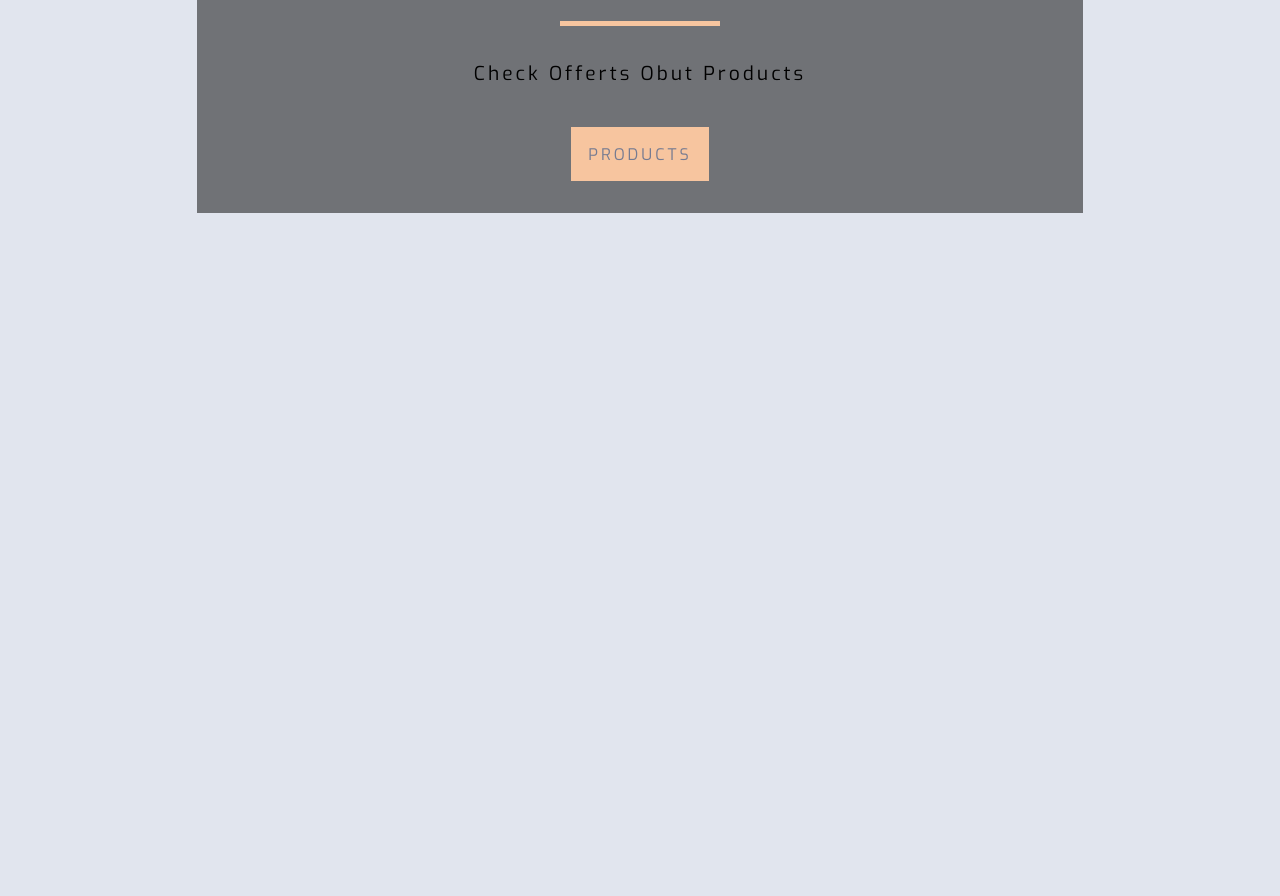
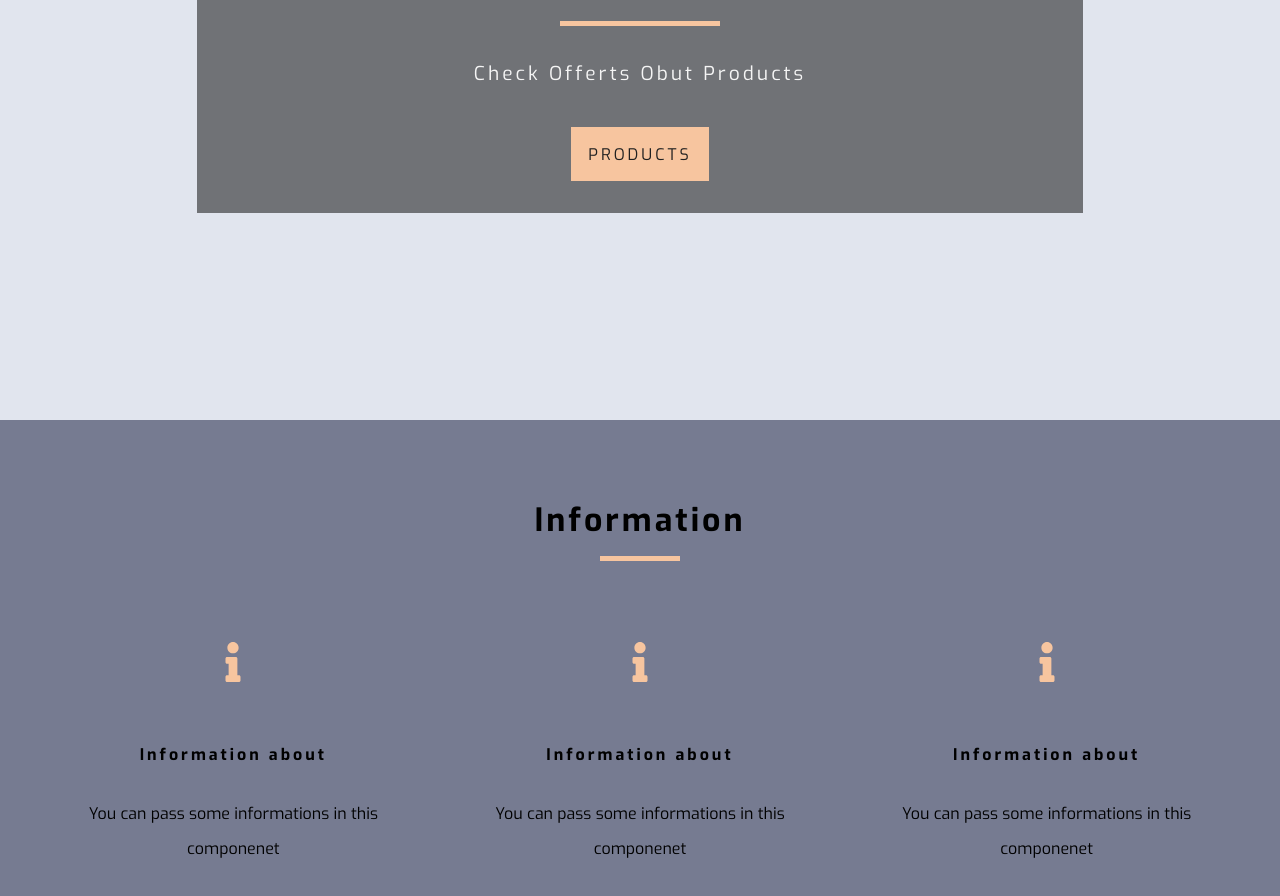
Before and after one commit to pwgcz/universal-shop, a React (Create React App) app in the folder front_end/: page / in a window 1280 px wide. Shown: the part 380-1276 px from the top of the page. Before the commit the page ends 800 px from the top, so only its background shows below. Built offline with nearby package versions, Linux system fonts and the light colour scheme.

Commit message:
add components

```diff
--- a/front_end/src/App.css
+++ b/front_end/src/App.css
@@ -8,6 +8,8 @@
   --mainGreyColor: #767B91;
   --mainLightColor: #E1E5EE;
   --brightOrangeColor: #F7C59F;
+  --mainBlack: #202020;
+  --mainWhite: #F5F5F5;
   --mainTransition: all 0.3s linear;
   --mainSpacing: 3px;
  --lightShadow: 2px 5px 3px 0px rgba(0, 0, 0, 0.5);
@@ -36,9 +38,9 @@
   margin-bottom: 1em; */
 }
 h4 {
-  /* font-size: 1.2em;
+  font-size: 1.2em;
   line-height: 1.25;
-  margin-bottom: 1.25em; */
+  margin-bottom: 1.25em;
 }
 h5 {
   /* font-size: 1em;
@@ -46,9 +48,9 @@
   margin-bottom: 1.5em; */
 }
 h6 {
-  /* font-size: 1em;
+  font-size: 1em;
   font-weight: bold;
-  margin-bottom: 1.5em; */
+  margin-bottom: 1.5em;
 }
 
 a {
@@ -60,7 +62,7 @@
   display: inline-block;
   text-decoration: none;
   letter-spacing: var(--mainSpacing);
-  color: var(--mainGreyColor);
+  color: var(--mainBlack);
   background: var(--brightOrangeColor);
   padding: 0.4rem 0.9rem;
   border: 3px solid var(--brightOrangeColor);
@@ -70,7 +72,7 @@
 }
 .btn-primary:hover {
   background: transparent;
-  color: var(--primaryColor);
+  color: var(--mainWhite);
 }
 .loading {
   text-transform: capitalize;
@@ -114,7 +116,7 @@
 }
 .nav-icon {
   font-size: 1.5rem;
-  color: var(--primaryColor);
+  color: var(--brightOrangeColor);
 }
 .nav-links {
   height: 0;
@@ -134,7 +136,7 @@
   letter-spacing: var(--mainSpacing);
 }
 .nav-links a:hover {
-  color: var(--primaryColor);
+  color: var(--brightOrangeColor);
 }
 
 .show-nav {
@@ -212,3 +214,66 @@
   }
 }
 /* End of Banner */
+
+/* Title */
+.section-title {
+  text-align: center;
+  margin-bottom: 4rem;
+}
+.section-title h4 {
+  font-size: 2rem;
+  letter-spacing: var(--mainSpacing);
+  text-transform: capitalize;
+  margin-bottom: 1rem;
+}
+.section-title div {
+  width: 5rem;
+  height: 5px;
+  margin: 0 auto;
+  background: var(--brightOrangeColor);
+}
+/* end of Title */
+
+
+/* services */
+.services {
+  padding: 5rem 0;
+}
+.services {
+  background: var(--mainGreyColor);
+  text-align: center;
+}
+.services-center {
+  width: 90vw;
+  margin: 0 auto;
+  display: grid;
+  grid-template-columns: repeat(auto-fit, minmax(255px, 1fr));
+  grid-row-gap: 2rem;
+  grid-column-gap: 50px;
+}
+.service span {
+  display: inline-block;
+  color: var(--brightOrangeColor);
+  font-size: 2.5rem;
+  margin-bottom: 1.5rem;
+}
+.services h6 {
+  letter-spacing: var(--mainSpacing);
+}
+.services p {
+  width: 80%;
+  margin: 0 auto;
+}
+@media screen and (min-width: 992px) {
+  .services-center {
+    width: 95vw;
+    max-width: 1170px;
+  }
+}
+
+@media screen and (min-width: 1200px) {
+  .services p {
+    width: 100%;
+  }
+}
+/*end of services */
--- /dev/null
+++ b/front_end/src/components/Informations.js
@@ -0,0 +1,45 @@
+import React, { Component } from 'react';
+import Title from './Title'
+import {FaInfo} from 'react-icons/fa';
+
+export default class Informations extends
+Component {
+  state={
+    informations:[
+      {
+        icon:<FaInfo />,
+        title:'Information about',
+        content:'You can pass some informations in this componenet'
+      },
+      {
+        icon:<FaInfo />,
+        title:'Information about',
+        content:'You can pass some informations in this componenet'
+      },
+      {
+        icon:<FaInfo />,
+        title:'Information about',
+        content:'You can pass some informations in this componenet'
+      }
+    ]
+  }
+
+  render() {
+    return (
+      <section className='services'>
+        <Title title='Information' />
+        <div className='services-center'>
+          {this.state.informations.map((item, index)=>{
+            return(
+             <article key={index} className='service'>
+              <span>{item.icon}</span>
+              <h6>{item.title}</h6>
+              <p>{item.content}</p>
+             </article>
+           )
+          })}
+        </div>
+      </section>
+    )
+  }
+}
--- /dev/null
+++ b/front_end/src/components/Title.js
@@ -0,0 +1,12 @@
+import React from 'react';
+
+const Title = ({title}) => {
+  return (
+    <div className='section-title'>
+      <h4>{title}</h4>
+      <div/>
+    </div>
+  )
+}
+
+export default Title;
--- a/front_end/src/pages/Home.js
+++ b/front_end/src/pages/Home.js
@@ -1,9 +1,11 @@
 import React from 'react';
 import Banner from '../components/Banner';
 import {Link} from 'react-router-dom';
+import Informations from '../components/Informations'
 
 const Home = () => {
   return (
+    <>
     <div className='contentWrapper'>
     <Banner title='Welcome to my shop' subtitle='Check offerts obut products'>
       <Link to='/products' className='btn-primary'>
@@ -11,6 +13,8 @@
       </Link>
     </Banner>
     </div>
+    <Informations />
+    </>
   )
 }
 
```
Also changed, not shown: front_end/src/components/Categories.js (added, +30 -0 lines), front_end/src/components/Product.js (added, +31 -0 lines), front_end/src/components/ProductList.js (added).
